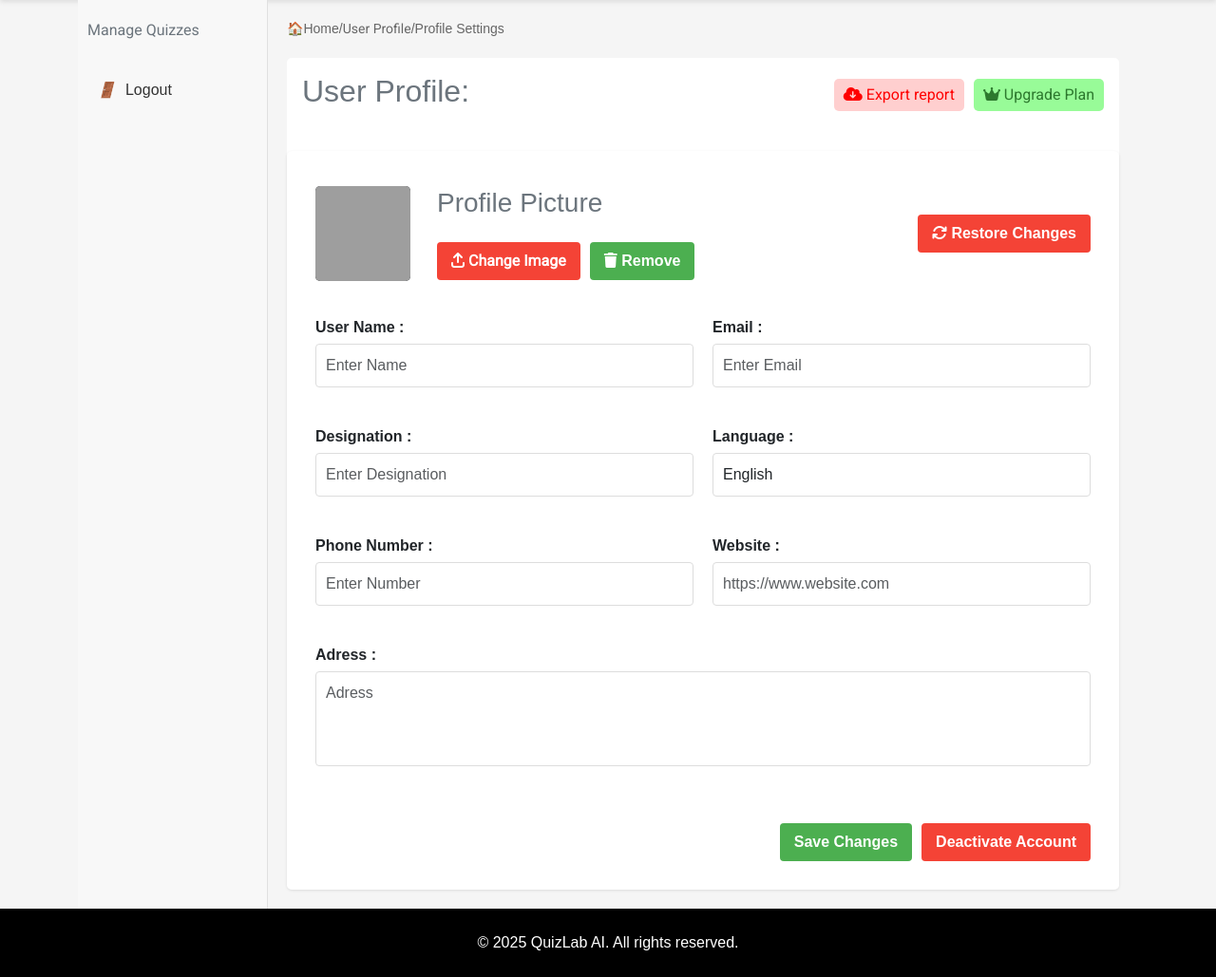
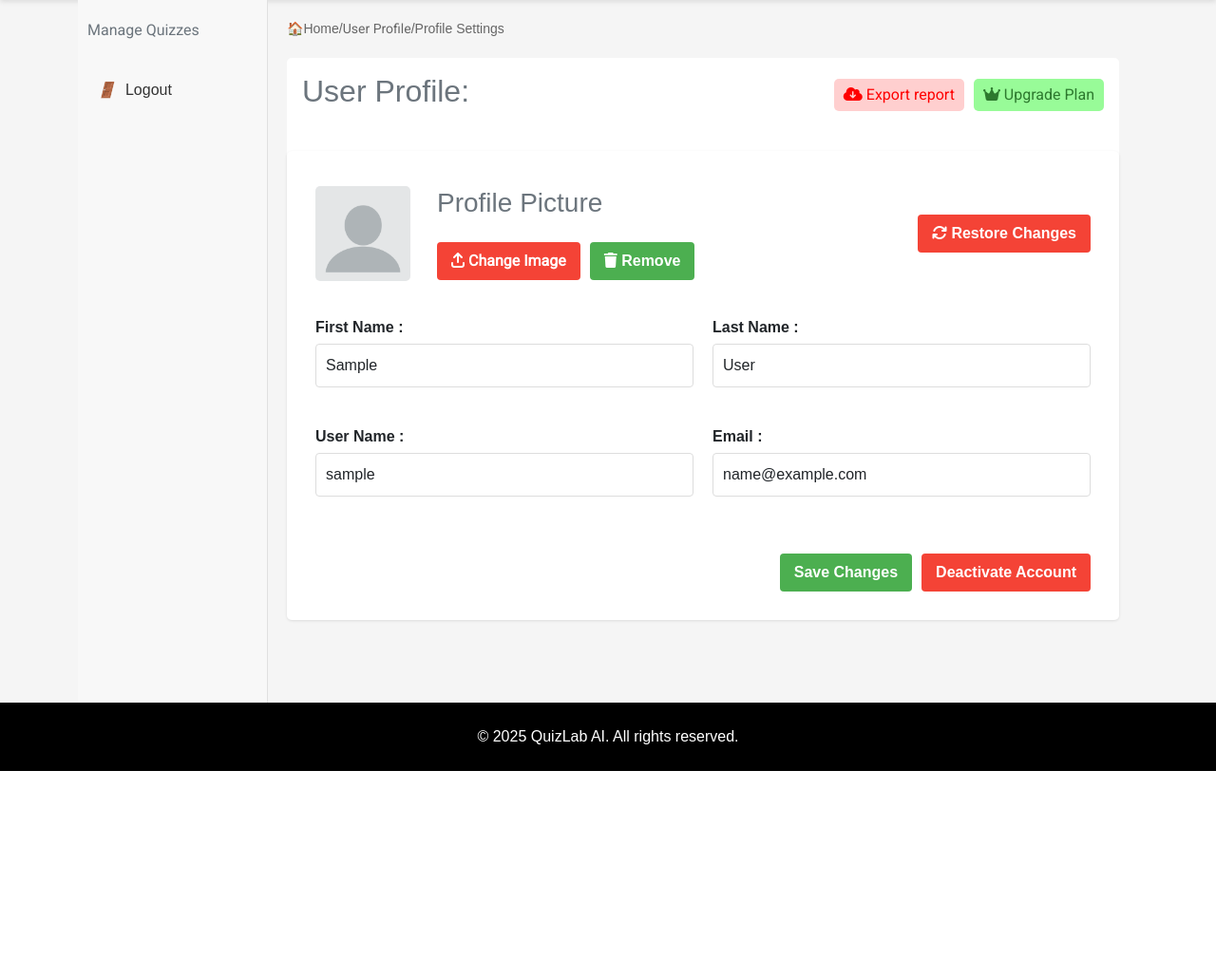
Before and after one commit to StefanAngelovski/QuizLabAI, a Spring Boot app: page /profile in a window 1280 px wide. Shown: the part 72-1101 px from the top of the page at 95% size. After the commit the page ends 884 px from the top, so only its background shows below. Run offline with Spring Boot 4, Linux system fonts and the light colour scheme; the visitor is signed in with stand-in values (Sample User, id 1); data that the repository does not hold is empty; some of the project's set-up classes (security, data sources, template engines, error pages and the like) are left out, and stand-ins take their place; some libraries are stand-ins or nearby versions; grey boxes are pictures that could not be loaded.

Commit message:
Implement profile functionalities

```diff
--- a/src/main/java/com/lab24/quizlabai/web/HomeController.java
+++ b/src/main/java/com/lab24/quizlabai/web/HomeController.java
@@ -14,11 +14,6 @@ import java.util.List;
 @Controller
 public class HomeController {
 
-    @GetMapping({"/", "/index"})
-    public String showHomePage() {
-        return "index";
-    }
-
     @GetMapping({"/statistics"})
     public String showStatisticsPage() {
         return "statistics";
@@ -29,7 +24,7 @@ public class HomeController {
         return "quizManagement";
     }
 
-    @GetMapping({"/dashboard"})
+    @GetMapping({"/dashboard", "/", "/index"})
     public String showDashboard(Model model, @AuthenticationPrincipal User user) {
         Role role = user.getRole();
         List<SidebarItem> sidebarItems = SidebarItem.getVisibleItems(role);
@@ -49,14 +44,4 @@ public class HomeController {
         return "studentProgressPage";
     }
 
-    @GetMapping({"/profile"})
-    public String showProfile(Model model, @AuthenticationPrincipal User user) {
-        Role role = user.getRole();
-        List<SidebarItem> sidebarItems = SidebarItem.getVisibleItems(role);
-
-        model.addAttribute("sidebarItems", sidebarItems);
-        model.addAttribute("username", user.getUsername());
-        return "UserProfile";
-    }
-
 }
--- a/src/main/java/com/lab24/quizlabai/web/LoginController.java
+++ b/src/main/java/com/lab24/quizlabai/web/LoginController.java
@@ -36,7 +36,7 @@ public class LoginController {
             return "redirect:/dashboard";
         } catch (RuntimeException ex) {
             model.addAttribute("hasError", true);
-            model.addAttribute("error", "TEST");
+            model.addAttribute("error", ex.getMessage());
             return "login";
         }
     }
--- /dev/null
+++ b/src/main/java/com/lab24/quizlabai/web/ProfileController.java
@@ -0,0 +1,106 @@
+package com.lab24.quizlabai.web;
+
+import com.lab24.quizlabai.model.Role;
+import com.lab24.quizlabai.model.User;
+import com.lab24.quizlabai.model.enums.SidebarItem;
+import com.lab24.quizlabai.model.exceptions.EmailAlreadyExistsException;
+import com.lab24.quizlabai.model.exceptions.MaximumFileSizeException;
+import com.lab24.quizlabai.model.exceptions.UsernameAlreadyExistsException;
+import com.lab24.quizlabai.service.UserService;
+import org.springframework.core.io.ClassPathResource;
+import org.springframework.core.io.Resource;
+import org.springframework.http.HttpHeaders;
+import org.springframework.http.HttpStatus;
+import org.springframework.http.MediaType;
+import org.springframework.http.ResponseEntity;
+import org.springframework.security.core.annotation.AuthenticationPrincipal;
+import org.springframework.stereotype.Controller;
+import org.springframework.ui.Model;
+import org.springframework.web.bind.annotation.*;
+import org.springframework.web.multipart.MultipartFile;
+import org.springframework.web.servlet.mvc.support.RedirectAttributes;
+
+import java.io.ByteArrayInputStream;
+import java.io.IOException;
+import java.net.URLConnection;
+import java.nio.file.Files;
+import java.util.List;
+
+@Controller
+@RequestMapping("/profile")
+public class ProfileController {
+    private final UserService userService;
+
+    public ProfileController(UserService userService) {
+        this.userService = userService;
+    }
+
+    @GetMapping
+    public String showProfile(Model model,
+                              @AuthenticationPrincipal User user) {
+        Role role = user.getRole();
+        List<SidebarItem> sidebarItems = SidebarItem.getVisibleItems(role);
+        User existingUser = (User) userService.loadUserByUsername(user.getUsername());
+        model.addAttribute("sidebarItems", sidebarItems);
+        model.addAttribute("user", existingUser);
+        model.addAttribute("username", user.getUsername());
+        return "UserProfile";
+    }
+
+    @PostMapping("/update")
+    public String updateProfile(@ModelAttribute("user") User updatedUser,
+                                @RequestParam("image") MultipartFile image,
+                                @AuthenticationPrincipal User user,
+                                RedirectAttributes redirectAttributes) {
+
+        User existingUser = (User) userService.loadUserByUsername(user.getUsername());
+        try {
+            userService.updateUser(existingUser, updatedUser, image);
+        } catch (MaximumFileSizeException | EmailAlreadyExistsException | UsernameAlreadyExistsException e) {
+            redirectAttributes.addFlashAttribute("error", e.getMessage());
+        }
+
+        return "redirect:/profile";
+    }
+
+    @GetMapping("/{id}/image")
+    public ResponseEntity<byte[]> getProfileImage(@PathVariable Long id) {
+        try {
+            byte[] image = userService.getProfileImage(id);
+            if (image == null) {
+                return getDefaultAvatarImage();
+            } else {
+                HttpHeaders headers = new HttpHeaders();
+                String contentType = URLConnection.guessContentTypeFromStream(new ByteArrayInputStream(image));
+
+                if (contentType == null) {
+                    contentType = "image/jpeg";
+                }
+                headers.setContentType(MediaType.parseMediaType(contentType));
+                return new ResponseEntity<>(image, headers, HttpStatus.OK);
+            }
+        } catch (Exception e) {
+            return getDefaultAvatarImage();
+        }
+    }
+
+    @PostMapping("/remove-image")
+    public String removeProfileImage(@AuthenticationPrincipal User currentUser) {
+        userService.removeProfileImage(currentUser.getId());
+
+        return "redirect:/profile";
+    }
+
+    private ResponseEntity<byte[]> getDefaultAvatarImage() {
+        try {
+            Resource resource = new ClassPathResource("static/images/default-avatar.png");
+            byte[] image = Files.readAllBytes(resource.getFile().toPath());
+
+            HttpHeaders headers = new HttpHeaders();
+            headers.setContentType(MediaType.IMAGE_PNG);
+            return new ResponseEntity<>(image, headers, HttpStatus.OK);
+        } catch (IOException e) {
+            return ResponseEntity.status(HttpStatus.INTERNAL_SERVER_ERROR).build();
+        }
+    }
+}
--- a/src/main/resources/application.properties
+++ b/src/main/resources/application.properties
@@ -4,6 +4,8 @@ spring.datasource.url=jdbc:postgresql://localhost:5432/QuizLabAiDb
 spring.datasource.username=${DB_USERNAME}
 spring.datasource.password=${DB_PASSWORD}
 spring.datasource.driver-class-name=org.postgresql.Driver
+spring.servlet.multipart.max-file-size=50MB
+spring.servlet.multipart.max-request-size=50MB
 
 spring.jpa.hibernate.ddl-auto=update
 spring.jpa.show-sql=true
--- a/src/main/resources/templates/UserProfile.html
+++ b/src/main/resources/templates/UserProfile.html
@@ -67,7 +67,6 @@
             font-size: 28px;
         }
 
-        /* Main content styles */
         .container {
             display: flex;
             min-height: calc(100vh - 60px);
@@ -326,19 +325,24 @@
             </div>
 
             <div class="profile-content">
+                <div th:if="${error}" class="alert alert-danger">
+                    <strong>Error:</strong> <span th:text="${error}"></span>
+                </div>
                 <div class="profile-picture-section">
                     <div class="profile-picture bg-dark">
-                        <img src="/api/placeholder/100/100" alt="Profile Picture"/>
+                        <img th:src="@{/profile/{id}/image(id=${user.id})}" alt="Profile Image" id="profile-picture-preview"/>
                     </div>
                     <div>
                         <h3 class="p-2 text-secondary">Profile Picture</h3>
                         <div class="picture-actions p-2">
-                            <button class="btn btn-danger font">
+                            <button class="btn btn-danger font" id="changeImageButton">
                                 <i class="fa-solid fa-arrow-up-from-bracket"> </i> Change Image
                             </button>
-                            <button class="btn btn-success">
-                                <i class="fa-solid fa-trash"></i> Remove
-                            </button>
+                            <form action="/profile/remove-image" method="post">
+                                <button type="submit" class="btn btn-success">
+                                    <i class="fa-solid fa-trash"></i> Remove
+                                </button>
+                            </form>
                         </div>
                     </div>
                     <div style="margin-left: auto;">
@@ -348,40 +352,27 @@
                     </div>
                 </div>
 
-                <form class="profile-form">
+                <form class="profile-form" th:action="@{/profile/update}" method="post" enctype="multipart/form-data">
+                    <input type="file" id="fileInput" style="display: none;" accept="image/*" name="image">
+
+                    <div class="form-group">
+                        <label>First Name :</label>
+                        <input type="text" class="form-control" placeholder="Enter First Name" th:field="*{user.firstName}">
+                    </div>
+
+                    <div class="form-group">
+                        <label>Last Name :</label>
+                        <input type="text" class="form-control" placeholder="Enter Last Name" th:field="*{user.lastName}">
+                    </div>
+
                     <div class="form-group">
                         <label>User Name :</label>
-                        <input type="text" class="form-control" placeholder="Enter Name">
+                        <input type="text" class="form-control" placeholder="Enter Name" th:field="*{user.username}">
                     </div>
 
                     <div class="form-group">
                         <label>Email :</label>
-                        <input type="email" class="form-control" placeholder="Enter Email">
-                    </div>
-
-                    <div class="form-group">
-                        <label>Designation :</label>
-                        <input type="text" class="form-control" placeholder="Enter Designation">
-                    </div>
-
-                    <div class="form-group">
-                        <label>Language :</label>
-                        <input type="text" class="form-control" value="English">
-                    </div>
-
-                    <div class="form-group">
-                        <label>Phone Number :</label>
-                        <input type="tel" class="form-control" placeholder="Enter Number">
-                    </div>
-
-                    <div class="form-group">
-                        <label>Website :</label>
-                        <input type="url" class="form-control" placeholder="https://www.website.com">
-                    </div>
-
-                    <div class="form-group" style="grid-column: 1 / span 2;">
-                        <label>Adress :</label>
-                        <textarea class="form-control" placeholder="Adress"></textarea>
+                        <input type="email" class="form-control" placeholder="Enter Email" th:field="*{user.email}">
                     </div>
 
                     <div class="form-actions">
@@ -400,4 +391,26 @@
         <p class="mb-0">© 2025 QuizLab AI. All rights reserved.</p>
     </div>
 </footer>
+<script>
+    document.getElementById('changeImageButton').addEventListener('click', function() {
+        document.getElementById('fileInput').click();
+    });
+
+    document.getElementById('fileInput').addEventListener('change', function(event) {
+        const file = event.target.files[0];
+
+        if (file && file.type.startsWith('image/')) {
+            const reader = new FileReader();
+
+            reader.onload = function(e) {
+                const imagePreview = document.getElementById("profile-picture-preview");
+                imagePreview.src = e.target.result;
+            };
+
+            reader.readAsDataURL(file);
+        } else {
+            alert('Please select a valid image file.');
+        }
+    });
+</script>
 </html>
```
Also changed, not shown: src/main/java/com/lab24/quizlabai/model/User.java (+13 -1 lines), src/main/java/com/lab24/quizlabai/model/exceptions/MaximumFileSizeException.java (added, +7 -0 lines), src/main/java/com/lab24/quizlabai/model/exceptions/ProfilePictureNotFoundException.java (added, +7 -0 lines), src/main/java/com/lab24/quizlabai/service/UserService.java (+9 -0 lines), src/main/java/com/lab24/quizlabai/service/impl/UserServiceImpl.java (+68 -4 lines), src/main/resources/static/images/default-avatar.png (added).
